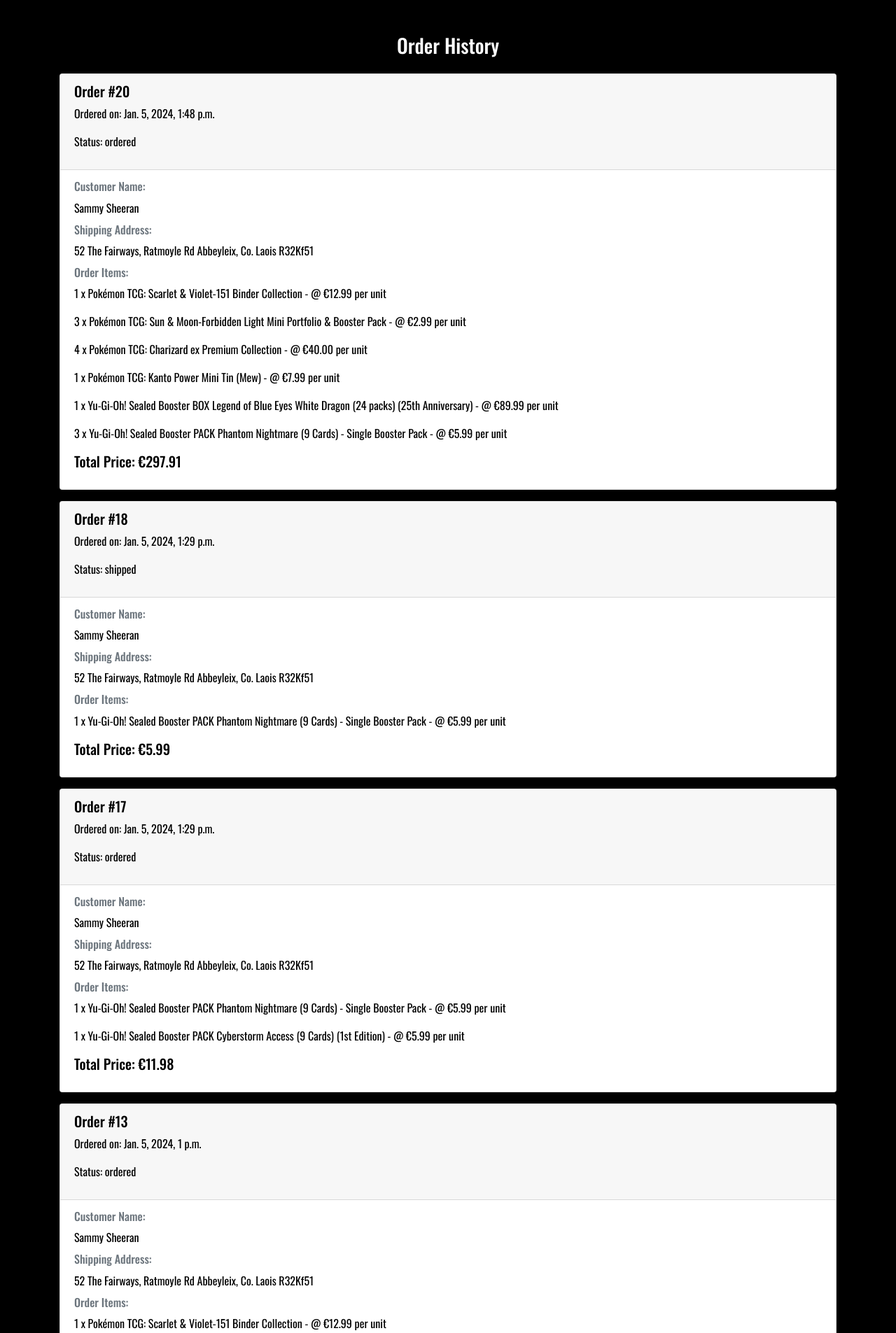
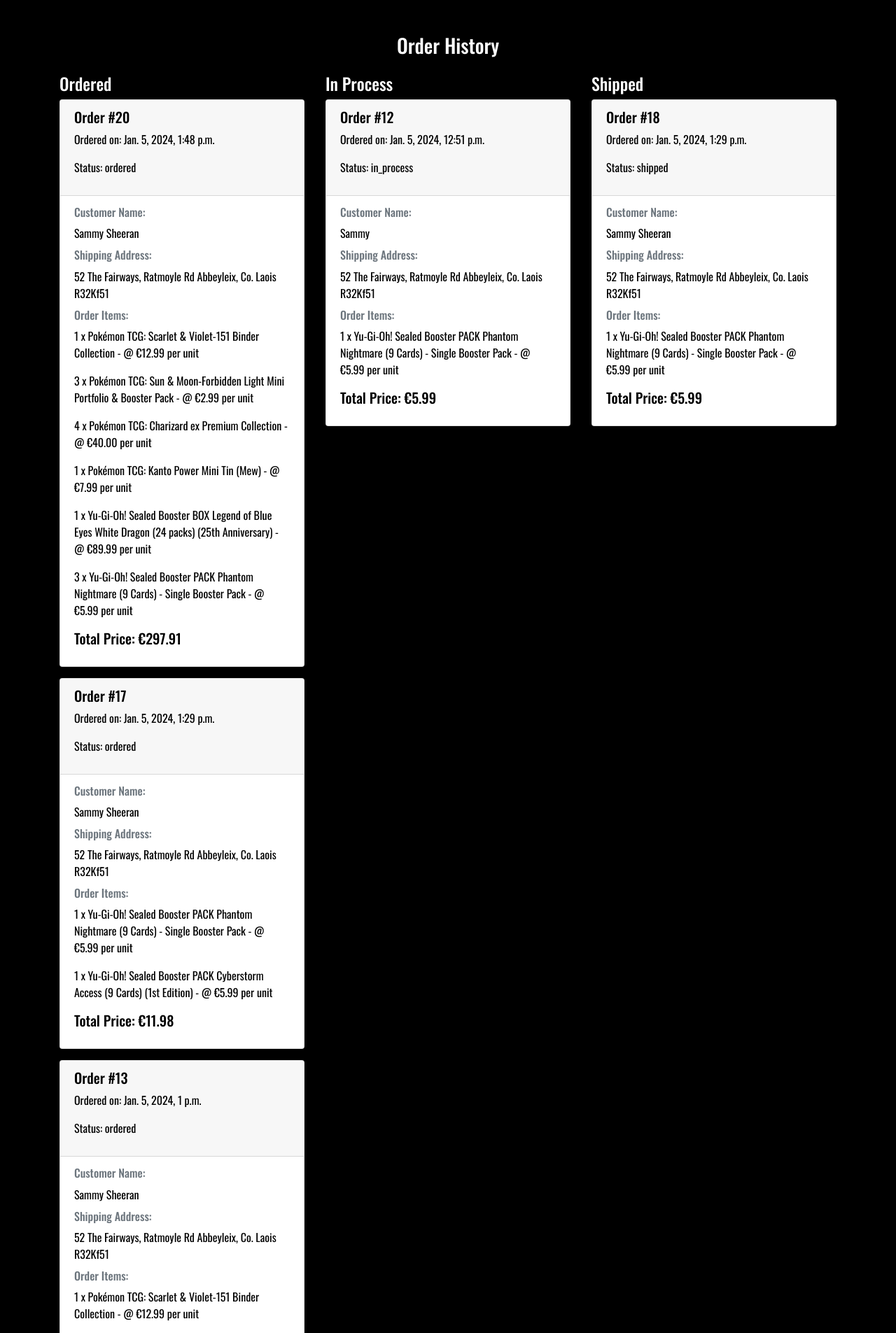
Before and after one commit to DiarmuidSheeran/decked-out-tcg-store-pp-5, a Django app: page /user/order_history/ in a window 1280 px wide. Shown: the part 59-1964 px from the top of the page at 70% size. Run offline with Django 4.2, Linux system fonts and the light colour scheme; a user stored in the database is signed in; data comes from the database, SQL or seed files in the repository; both versions use the stored data as it was after the commit; some libraries are stand-ins or nearby versions.

Commit message:
Update order_history view and template to sort orders by their status

```diff
--- a/decked_out_tcg_store/user/templates/user/order_history.html
+++ b/decked_out_tcg_store/user/templates/user/order_history.html
@@ -4,8 +4,11 @@
 {% block content %}
 <h3 class="text-center mb-4 mt-4">Order History</h3>
     <div class="container" style="color: black;">
-        {% if user_orders %}
-        {% for orders in user_orders %}
+        <div class="row">
+            <div class="col-md-4">
+                <h4 style="color: white;">Ordered</h4>
+                {% if ordered_orders %}
+                    {% for orders in ordered_orders %}
                     <div class="card mb-3">
                         <div class="card-header">
                             <h5>Order #{{ orders.pk }}</h5>
@@ -26,9 +29,65 @@
                     </div>
                     {% endfor %}
                 {% else %}
-            <h6 class="text-center" style="color:white">No recent orders found.</h6>
+                    <p>No ordered orders.</p>
                 {% endif %}
+            </div>
+            <div class="col-md-4">
+                <h4 style="color: white;">In Process</h4>
+                {% if in_process_orders %}
+                    {% for orders in in_process_orders %}
+                    <div class="card mb-3">
+                        <div class="card-header">
+                            <h5>Order #{{ orders.pk }}</h5>
+                            <p>Ordered on: {{ orders.created_at }}</p>
+                            <p>Status: {{ orders.shipping_status }}</p>
+                        </div>
+                        <div class="card-body">
+                            <h6 class="card-subtitle mb-2 text-muted">Customer Name:</h6>
+                            <p>{{ orders.full_name }}</p>
+                            <h6 class="card-subtitle mb-2 text-muted">Shipping Address:</h6>
+                            <p>{{ orders.shipping_address }}</p>
+                            <h6 class="card-subtitle mb-2 text-muted">Order Items:</h6>
+                            {% for item in orders.items.all %}
+                                <p>{{ item.quantity }} x {{ item.product.name }} - @ €{{ item.price_at_purchase }} per unit</p>
+                            {% endfor %}
+                            <h5>Total Price: €{{ orders.total_price }}</h5>
+                        </div>
+                    </div>
+                    {% endfor %}
+                {% else %}
+                    <p>No orders in process.</p>
+                {% endif %}
+            </div>
+            <div class="col-md-4">
+                <h4 style="color: white;">Shipped</h4>
+                {% if shipped_orders %}
+                    {% for orders in shipped_orders %}
+                    <div class="card mb-3">
+                        <div class="card-header">
+                            <h5>Order #{{ orders.pk }}</h5>
+                            <p>Ordered on: {{ orders.created_at }}</p>
+                            <p>Status: {{ orders.shipping_status }}</p>
+                        </div>
+                        <div class="card-body">
+                            <h6 class="card-subtitle mb-2 text-muted">Customer Name:</h6>
+                            <p>{{ orders.full_name }}</p>
+                            <h6 class="card-subtitle mb-2 text-muted">Shipping Address:</h6>
+                            <p>{{ orders.shipping_address }}</p>
+                            <h6 class="card-subtitle mb-2 text-muted">Order Items:</h6>
+                            {% for item in orders.items.all %}
+                                <p>{{ item.quantity }} x {{ item.product.name }} - @ €{{ item.price_at_purchase }} per unit</p>
+                            {% endfor %}
+                            <h5>Total Price: €{{ orders.total_price }}</h5>
+                        </div>
+                    </div>
+                    {% endfor %}
+                {% else %}
+                    <p>No shipped orders.</p>
+                {% endif %}
+            </div>
         <a href="{% url 'account' %}" class="btn btn-primary mt-3">Back to Account</a>
+    </div>
 </div>
 
 {% endblock %}
--- a/decked_out_tcg_store/user/views.py
+++ b/decked_out_tcg_store/user/views.py
@@ -29,7 +29,15 @@
 
     user_orders = Order.objects.filter(user=request.user).order_by('-created_at')
 
-    context = {'user_orders': user_orders}
+    ordered_orders = user_orders.filter(shipping_status='ordered')
+    in_process_orders = user_orders.filter(shipping_status='in_process')
+    shipped_orders = user_orders.filter(shipping_status='shipped')
+
+    context = {
+        'ordered_orders': ordered_orders,
+        'in_process_orders': in_process_orders,
+        'shipped_orders': shipped_orders,
+    }
     return render(request, 'user/order_history.html', context)
 
 def register(request):
```
Also changed, not shown: decked_out_tcg_store/db.sqlite3. Lines whose indentation alone changed are shown as unchanged.
